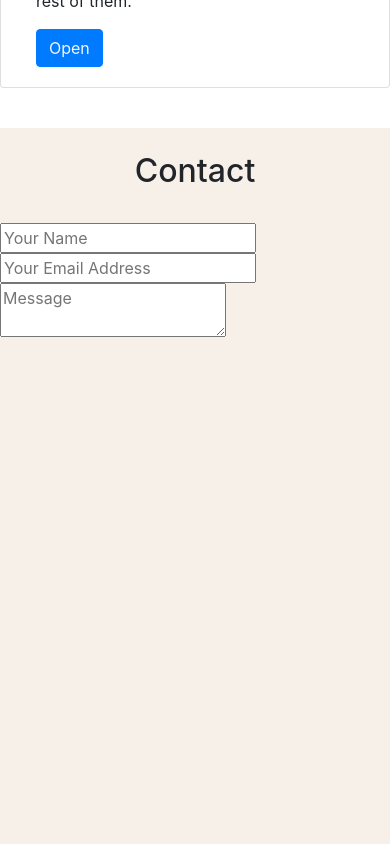
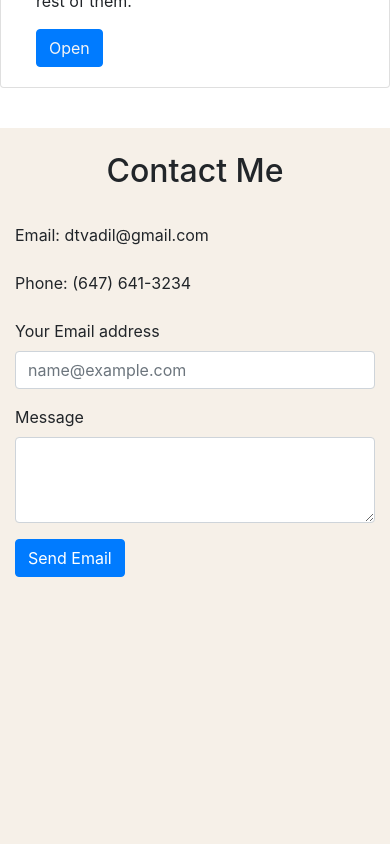
Before and after one commit to dvadz/portfolio, a React (Create React App) app: page / in a window 390 px wide. Shown: the part 2400-3244 px from the top of the page. Built offline with nearby package versions, Linux system fonts and the light colour scheme.

Commit message:
- added paragraph containing phone and email address - used bootstrap to style the email form - added a Send button

```diff
--- a/src/components/Contact.js
+++ b/src/components/Contact.js
@@ -3,14 +3,33 @@ import "./Contact.css";
 
 const Contact = () => {
   return (
-    <div id='contact' className='contact'>
-      <h2 className='p-4 text-center'>Contact</h2>
+    <div id='contact' className='contact container'>
+      <h2 className='p-4 text-center'>Contact Me</h2>
+      <p>
+        <span>Email: </span> <span>dtvadil@gmail.com</span>
+      </p>
+      <p className='my-4'>
+        <span>Phone: </span> <span>(647) 641-3234</span>
+      </p>
 
       <div className='email'>
         <form>
-          <input placeholder='Your Name' required></input>
-          <input placeholder='Your Email Address' required></input>
-          <textarea required placeholder='Message'></textarea>
+          <div class='form-group'>
+            <label for='exampleFormControlInput1'>Your Email address</label>
+            <input
+              type='email'
+              class='form-control'
+              id='exampleFormControlInput1'
+              placeholder='name@example.com'
+            />
+          </div>
+          <div class='form-group'>
+            <label for='exampleFormControlTextarea1'>Message</label>
+            <textarea class='form-control' id='exampleFormControlTextarea1' rows='3'></textarea>
+          </div>
+          <button className='btn btn-primary' type='submit'>
+            Send Email
+          </button>
         </form>
       </div>
     </div>
```
